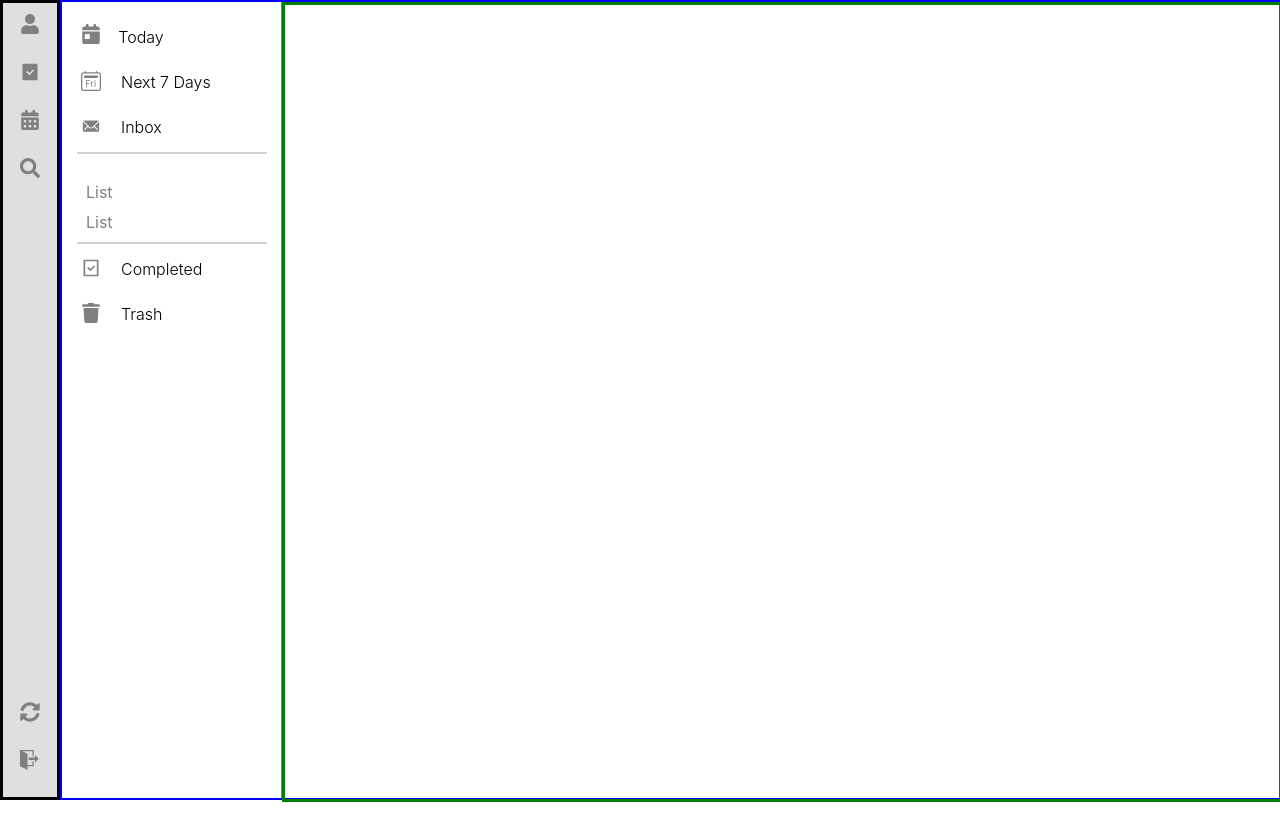
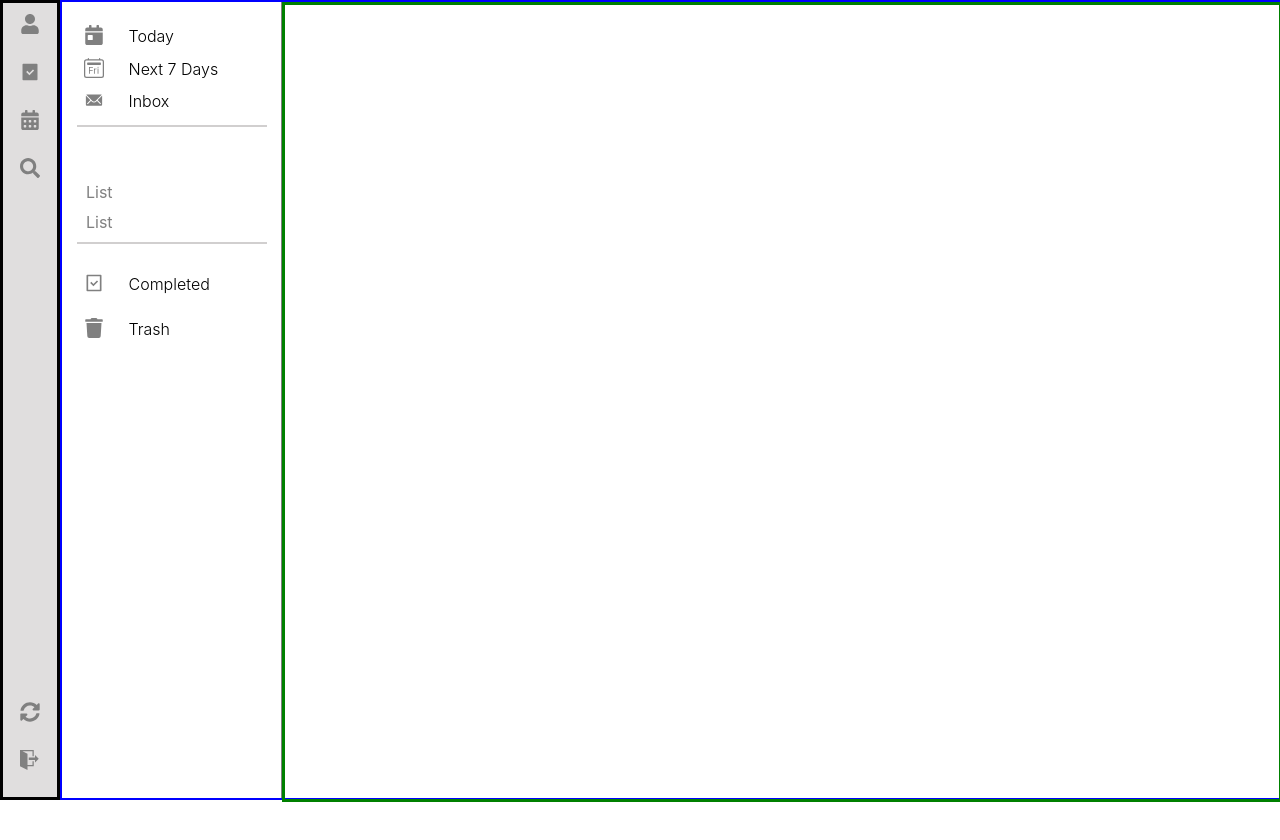
Before and after one commit to N1ph1l1m/internetTech, a React (Create React App) app: page /task/taskmanager in a window 1280 px wide. Shown: the top 840 px of the page. Built offline with nearby package versions, Linux system fonts and the light colour scheme.

Commit message:
Change design taskNavItem and create layput for component - taskContent

```diff
--- a/src/components/button/button.css
+++ b/src/components/button/button.css
@@ -49,17 +49,18 @@
   font-weight: 300;
   margin-bottom: 5px;
   display: flex;
+  justify-content: flex-start;
   align-items: center;
   height: 40px;
-  width: 170px;
+  width: 192px;
   border-radius:10px;
   padding: 0px;
+
 }
 .taskNav:hover{
-  background-color: #23c9ff;
+  background-color: #f8f8f8;
 
 }
-.taskNav> i{
-  margin-right: 5px;
-  width: 50px;
+.taskNav> span{
+  color:gray;
 }
--- a/src/components/icon/icon.css
+++ b/src/components/icon/icon.css
@@ -23,3 +23,10 @@
   .iconPosition{
     margin: 0px auto;
   }
+
+  .taskContent{
+    margin-top: 4px;
+  }
+  .taskContent:hover{
+    cursor: pointer;
+  }
--- a/src/layout/components/taskManager/taskContent/taskContent.jsx
+++ b/src/layout/components/taskManager/taskContent/taskContent.jsx
@@ -1,21 +1,66 @@
 import React from "react";
 import styled from "styled-components";
-
+import { BiSort } from "react-icons/bi";
+import { IoIosMore } from "react-icons/io";
+import { CgMoveTask } from "react-icons/cg";
+import Icon from "../../../../components/icon/icon";
 
 const TaskContentWrap = styled.div`
 width:570px;
 height:100vh;
 border:1px solid red;
+padding:10px;
+`
+const TitleTask = styled.span`
+    font-size:21px;
+    color:black;
+    margin-top:3px;
 
 `
+const HeaderTask = styled.div`
+max-width:545px;
+height:64px;
+padding:15px 20px;
+display:flex;
+justify-content:space-between;
+align-items:center;
+`
+
+const HeaderTaskTitle = styled.div`
+    display:flex;
+    align-items:center;
+
+`
+const HeaderTaskIcons = styled.div`
+
+`
+
+
 
 function TaskContent(){
 
 return(
     <TaskContentWrap>
-        <h1>
-            Hello
-        </h1>
+    <HeaderTask>
+    <HeaderTaskTitle>
+    <Icon className="taskContent">
+        <CgMoveTask  size="30"/>
+    </Icon>
+    <TitleTask>Task 1 </TitleTask>
+    </HeaderTaskTitle>
+    <HeaderTaskIcons>
+    <Icon className="taskContent">
+        <BiSort size="20"/>
+    </Icon>
+    <Icon className="taskContent">
+        <IoIosMore size="20"/>
+    </Icon>
+
+    </HeaderTaskIcons>
+
+
+    </HeaderTask>
+
     </TaskContentWrap>
 )
 
--- a/src/layout/components/taskManager/taskNav/navigator.css
+++ b/src/layout/components/taskManager/taskNav/navigator.css
@@ -12,9 +12,22 @@ i{
 }
 
 .textLink{
-    width: 50px;
+    text-decoration: none;
+    width: 150px;
+    color:black;
+    font-size: 16px;
+    font-weight: 300;
+    display: flex;
+    justify-content: space-around;
+    align-items: center;
+}
+.textLink>span{
+    display: inline-block;
+    width: 80px;
+    text-align: left;
 
 }
-.textLink >i{
-    margin-left: 0px;
+.textLink:hover{
+    color:gray;
+    text-decoration: none;
 }
--- a/src/layout/components/taskManager/taskNav/taskNavItem/dromDown.jsx
+++ b/src/layout/components/taskManager/taskNav/taskNavItem/dromDown.jsx
@@ -13,7 +13,6 @@ const DropDownItem = styled.div`
   width: 192px;
   height: 30px;
   margin-left: 4px;
-
   display: flex;
   justify-content: space-between;
   padding: 5px;
--- a/src/layout/components/taskManager/taskNav/taskNavItem/taskNavItem.jsx
+++ b/src/layout/components/taskManager/taskNav/taskNavItem/taskNavItem.jsx
@@ -28,13 +28,14 @@ const TaskItemWrap = styled.div`
   padding-top: 15px;
 
 `;
-const TaskHeader = styled.div`
+const TaskNav = styled.div`
   height: 120px;
   width: 220px;
   margin-bottom: 40px;
-  ${'' /* display:flex;
-  flex-direction:column; */}
-
+  display:flex;
+  flex-direction:column;
+  justify-content:center;
+  padding:5px;
 `;
 const BorderBotton = styled.div`
   margin: 5px auto;
@@ -52,11 +53,6 @@ const DropDownContent = styled.div`
   border: 1px solid green;
   margin-bottom: 5px;
 `;
-
-const OtherElement = styled.div`
-  width: 220px;
-  margin-bottom: 40px;
-`;
 const OutletWrap = styled.div`
 width:1000px;
 height:100vh;
@@ -67,31 +63,39 @@ function TaskNavItem() {
   return (
    <MainWrap>
      <TaskItemWrap>
-      <TaskHeader>
-        <Button className="taskNav" >
-        <Link className="textLink" to={"today"}>
+      <TaskNav>
+
+      <Button className="taskNav">
+      <Link className="textLink" to={"today"}>
         <Icon>
             <FaCalendarDay size="20"/>
           </Icon>
+          <span>Today</span>
         </Link>
-        <span className="textLink">Today</span>
+      </Button>
+
+
+        <Button className="taskNav">
+        <Link className="textLink" to={"today"}>
+        <Icon>
+            <BsCalendar2Day size="20" />
+          </Icon>
+          <span>Next 7 Days</span>
+        </Link>
+
         </Button>
 
         <Button className="taskNav">
-          <Icon>
-            <BsCalendar2Day size="20" />{" "}
+        <Link className="textLink" to={"today"}>
+        <Icon>
+            <IoIosMail size="20" />
           </Icon>
-          Next 7 Days
-        </Button>
+          <span>Inbox</span>
+        </Link>
 
-        <Button className="taskNav">
-          <Icon>
-            <IoIosMail size="20" />{" "}
-          </Icon>
-          Inbox
         </Button>
         <BorderBotton />
-      </TaskHeader>
+      </TaskNav>
 
       <TaskList>
         <DropDown
@@ -107,22 +111,26 @@ function TaskNavItem() {
         <DropDown text="List" components={<DropDownContent />} />
         <BorderBotton />
       </TaskList>
-          <OtherElement>
+
+          <TaskNav>
           <Button className="taskNav">
+          <Link className="textLink" to={"today"}>
           <Icon>
-            <RiTaskLine size="20" />
+            <RiTaskLine size="20"/>
           </Icon>
-          Completed
-        </Button>
-        <Button className="taskNav">
-          <Icon>
-            <FaTrash size="20" />
-          </Icon>
-          Trash
+          <span>Completed</span>
+          </Link>
         </Button>
 
-          </OtherElement>
-
+        <Button className="taskNav">
+        <Link className="textLink" to={"today"}>
+          <Icon>
+            <FaTrash size="20"/>
+          </Icon>
+          <span>Trash</span>
+          </Link>
+          </Button>
+          </TaskNav>
 
     </TaskItemWrap>
     <OutletWrap>
```
